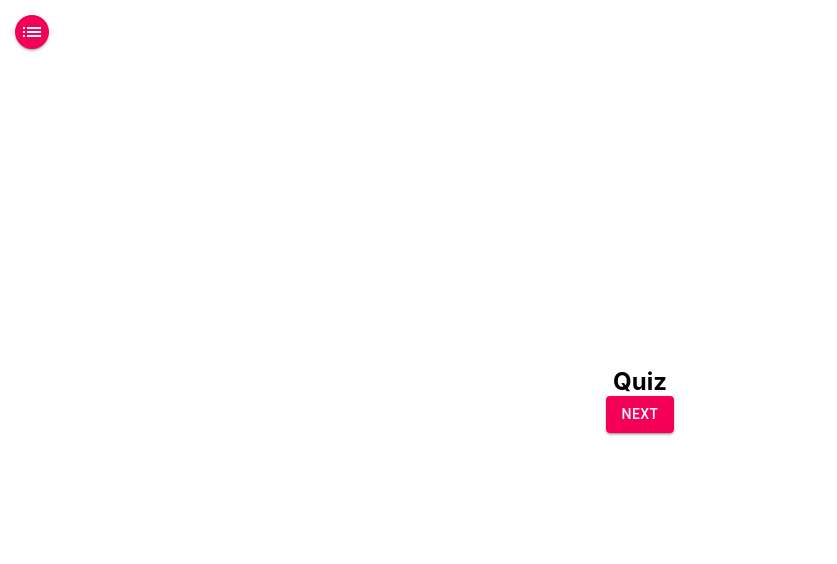
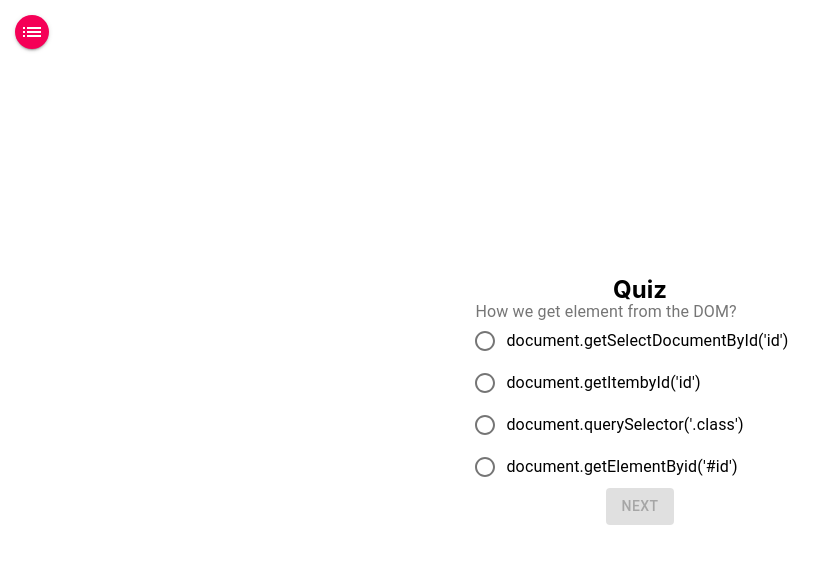
Before and after one commit to elenydev/quitz-ts, a Next.js app: page /quiz in a window 1280 px wide. Shown: the top 564 px of the page, without its empty margins (0-837 px from the left). Built offline with nearby package versions, Linux system fonts and the light colour scheme.

Commit message:
implemented quiz logic

```diff
--- a/src/pages/quiz/index.tsx
+++ b/src/pages/quiz/index.tsx
@@ -3,6 +3,11 @@ import styled from 'styled-components';
 import { QUIZ_QUESTIONS } from '@/data/quizQuestions';
 
 import Button from '@material-ui/core/Button';
+import Radio from '@material-ui/core/Radio';
+import RadioGroup from '@material-ui/core/RadioGroup';
+import FormControlLabel from '@material-ui/core/FormControlLabel';
+import FormControl from '@material-ui/core/FormControl';
+import FormLabel from '@material-ui/core/FormLabel';
 
 const Wrapper = styled.div`
   display: flex;
@@ -11,37 +16,91 @@ const Wrapper = styled.div`
   justify-content: space-between;
 `;
 
+interface Answer {
+  answer: string;
+  points: number;
+}
+
+const DUMMY_QUESTION = {
+  question: ``,
+  answers: [],
+};
+
 const Quiz = (): React.ReactNode => {
   const [currentQuestion, setCurrentQuestion] = useState(0);
-  const [answers, setAnswer] = useState([]);
+  const [answerValue, setAnswerValue] = useState<string>(null);
+  const [currentAnswer, setCurrentAnswer] = useState<Answer>();
+  const [allAnswers, setAllAnswers] = useState<Answer[]>([]);
+  const { question, answers } = QUIZ_QUESTIONS[currentQuestion]
+    ? QUIZ_QUESTIONS[currentQuestion]
+    : DUMMY_QUESTION;
+  const quizLength = QUIZ_QUESTIONS.length;
 
   const setNextQuestion = (): void => {
     setCurrentQuestion(currentQuestion + 1);
+    setAllAnswers([...allAnswers, currentAnswer]);
+    setAnswerValue(null);
+    setCurrentAnswer(null);
   };
 
   const restartQuiz = (): void => {
     setCurrentQuestion(0);
+    allAnswers.length = 0;
+  };
+
+  const handleAnswerValue = (
+    event: React.ChangeEvent<HTMLInputElement>,
+  ): void => {
+    setAnswerValue(event.target.value);
+  };
+
+  const handleCurrentAnswer = (answer: Answer): void =>
+    setCurrentAnswer(answer);
+
+  const getScore = (): number => {
+    const score = allAnswers.filter((answer) => answer.points > 0);
+    return score.length;
   };
 
   return (
     <Wrapper>
-      {currentQuestion <= QUIZ_QUESTIONS.length && (
+      {currentQuestion < quizLength && (
         <>
           <h2>Quiz</h2>
+          <FormControl component="fieldset">
+            <FormLabel component="legend">{question}</FormLabel>
+            <RadioGroup
+              aria-label={question}
+              name={question}
+              value={answerValue}
+              onChange={handleAnswerValue}
+            >
+              {answers.map((answer: Answer) => (
+                <FormControlLabel
+                  key={answer.answer}
+                  value={answer.answer}
+                  onClick={() => handleCurrentAnswer(answer)}
+                  control={<Radio />}
+                  label={answer.answer}
+                />
+              ))}
+            </RadioGroup>
+          </FormControl>
 
           <Button
             variant="contained"
             color="secondary"
             onClick={setNextQuestion}
+            disabled={!answerValue}
           >
             Next
           </Button>
         </>
       )}
-      {currentQuestion > QUIZ_QUESTIONS.length && (
+      {currentQuestion >= quizLength     && (
         <>
           <h3>Your score is:</h3>
-
+          <h4>{`${Math.floor((100 * getScore()) / quizLength)} %`}</h4>
           <Button variant="contained" color="secondary" onClick={restartQuiz}>
             Try again
           </Button>
```
